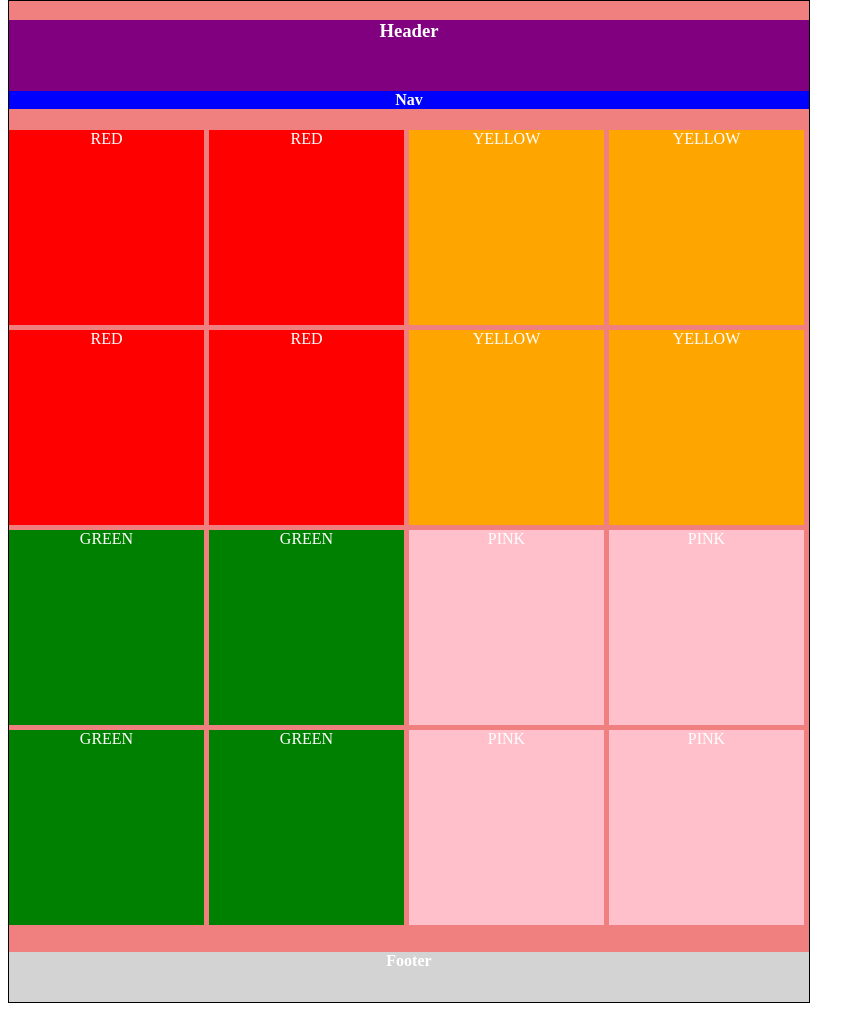
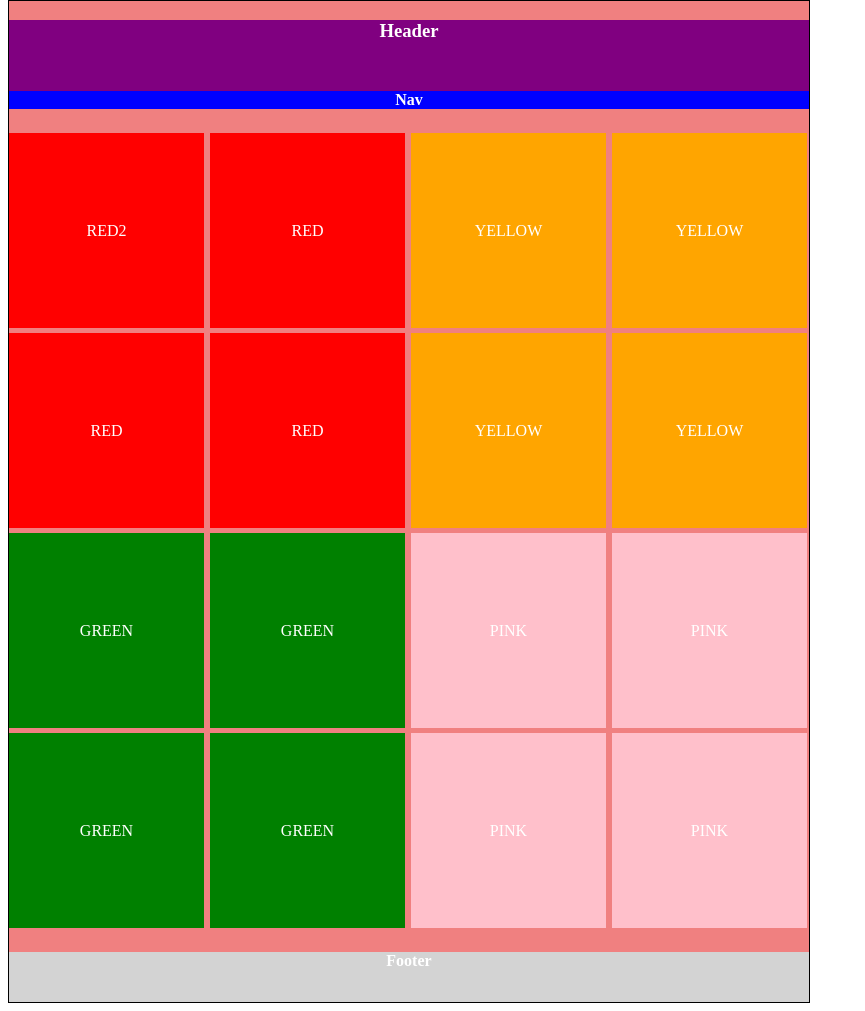
Before and after one commit to KfirLisbon/CSS, a plain HTML site: page HW2-CSS/HTML/index.html in a window 1280 px wide. Shown: the part 1189-2200 px from the top of the page, without its empty margins (0-865 px from the left). Drawn offline with Linux system fonts and the light colour scheme.

Commit message:
use line-height instead of height

```diff
--- a/HW2-CSS/CSS/style.css
+++ b/HW2-CSS/CSS/style.css
@@ -42,7 +42,6 @@ img {
 .colors1 {
   width: 250px;
   height: 150px;
-  display: inlio;
 }
 #yellow {
   background-color: yellow;
@@ -113,39 +112,36 @@ img {
 
 .grid {
   display: grid;
-  grid-template-columns: 200px 200px 200px 200px;
+  grid-template-columns: 195px 195px 195px 195px;
   grid-template-rows: 200px 200px 200px 200px;
+  grid-column-gap: 6px;
+  align-items: center;
 }
 .grid .red {
-  width: 195px;
-  height: 195px;
+  line-height: 195px;
   background-color: red;
   text-align: center;
-
 }
 
 .grid .yellow {
-  width: 195px;
-  height: 195px;
+  line-height: 195px;
   background-color: orange;
   text-align: center;
 }
 
 .grid .pink {
-  width: 195px;
-  height: 195px;
+  line-height: 195px;
   background-color: pink;
   text-align: center;
 }
 
 .grid .green {
-  width: 195px;
-  height: 195px;
+  line-height: 195px;
   background-color: green;
   text-align: center;
 }
 
-#text {
+.text {
   color: white;
   text-transform: uppercase;
 }
--- a/HW2-CSS/HTML/index.html
+++ b/HW2-CSS/HTML/index.html
@@ -60,22 +60,22 @@
         <h4>Nav</h4>
       </div>
       <div class="grid">
-        <div class="red" id="text">red</div>
-        <div class="red" id="text">red</div>
-        <div class="yellow" id="text">yellow</div>
-        <div class="yellow" id="text">yellow</div>
-        <div class="red" id="text">red</div>
-        <div class="red" id="text">red</div>
-        <div class="yellow" id="text">yellow</div>
-        <div class="yellow" id="text">yellow</div>
-        <div class="green" id="text">green</div>
-        <div class="green" id="text">green</div>
-        <div class="pink" id="text">pink</div>
-        <div class="pink" id="text">pink</div>
-        <div class="green" id="text">green</div>
-        <div class="green" id="text">green</div>
-        <div class="pink" id="text">pink</div>
-        <div class="pink" id="text">pink</div>
+        <div class="red"><span class="text">red2</span></div>
+        <div class="red text">red</div>
+        <div class="yellow text">yellow</div>
+        <div class="yellow text">yellow</div>
+        <div class="red text">red</div>
+        <div class="red text">red</div>
+        <div class="yellow text">yellow</div>
+        <div class="yellow text">yellow</div>
+        <div class="green text">green</div>
+        <div class="green text">green</div>
+        <div class="pink text">pink</div>
+        <div class="pink text">pink</div>
+        <div class="green text">green</div>
+        <div class="green text">green</div>
+        <div class="pink text">pink</div>
+        <div class="pink text">pink</div>
       </div>
       <div class="footer">
         <h4>Footer</h4>
```
